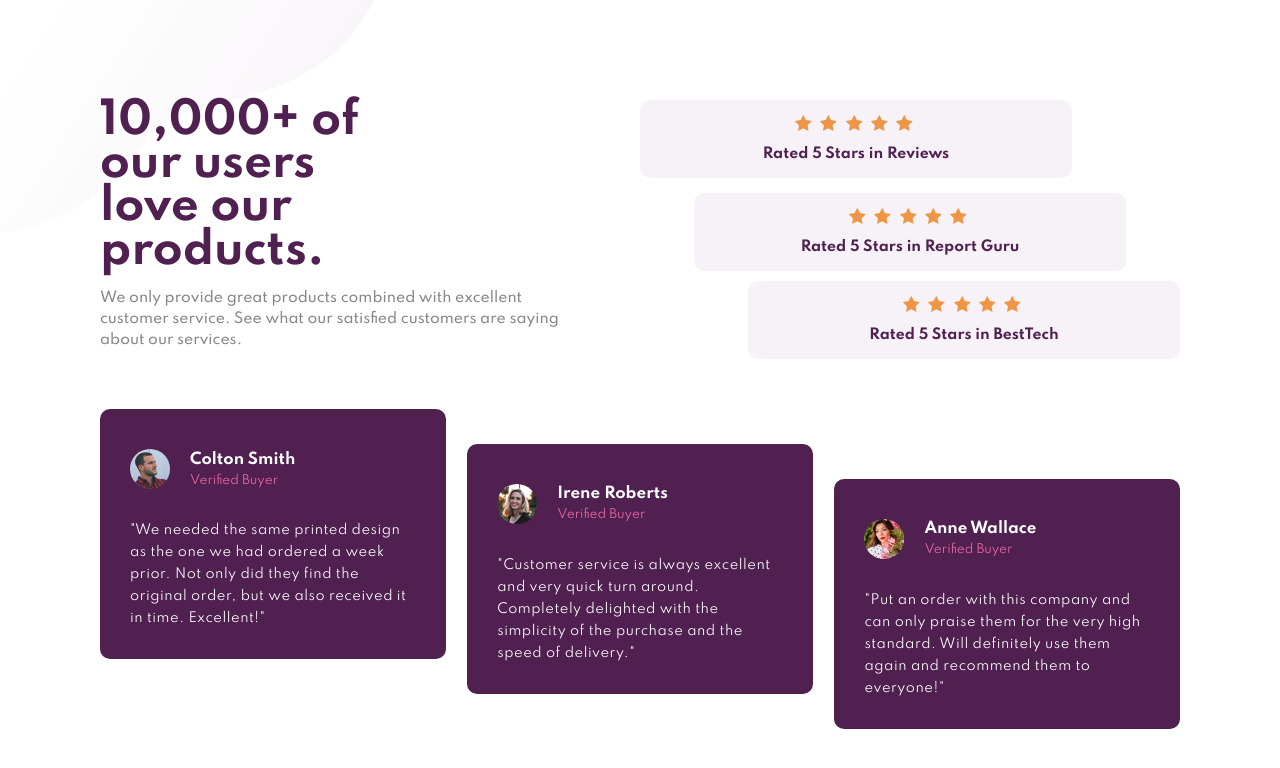
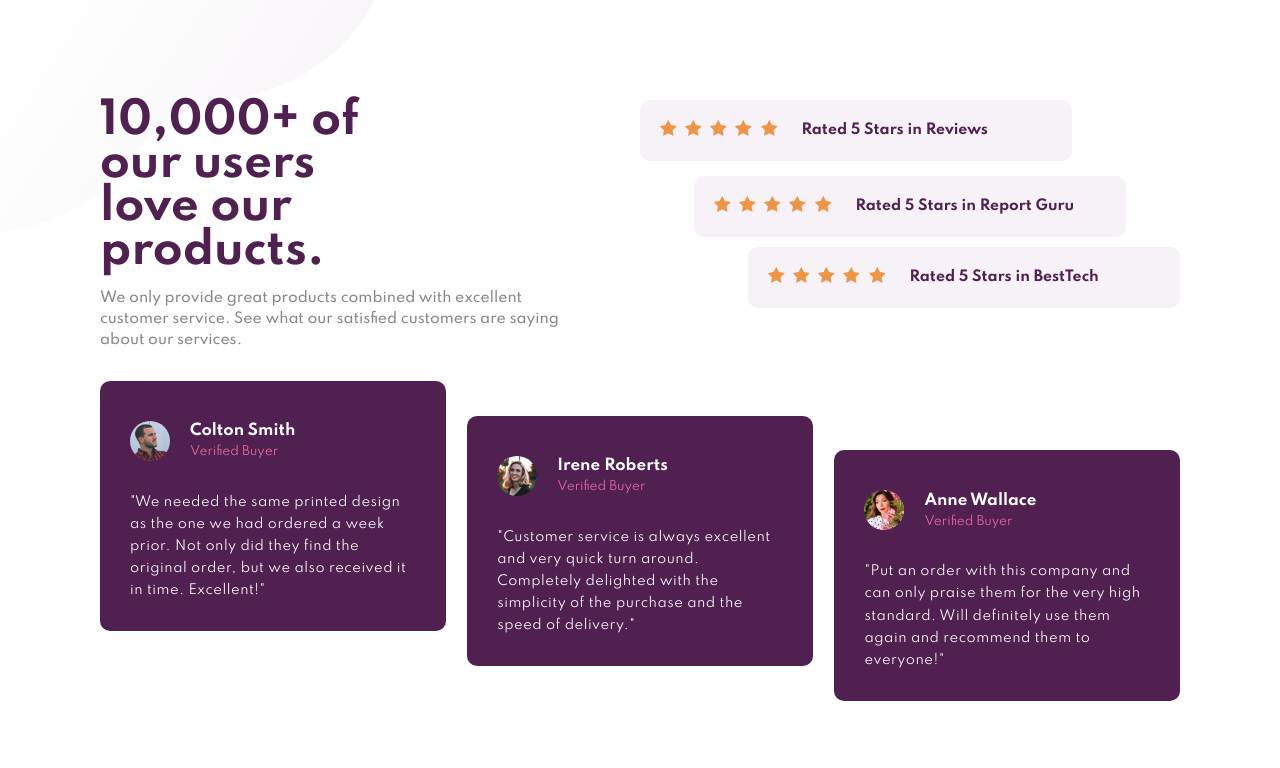
Before and after one commit to caio-alcantara/social-proof-section-master, a plain HTML site: page index.html in a window 1280 px wide. Drawn offline with Linux system fonts and the light colour scheme.

Commit message:
fix start allignment

```diff
--- a/styles/_media-1024.scss
+++ b/styles/_media-1024.scss
@@ -33,4 +33,16 @@
             align-self: flex-end;
         }
     }
+
+    .text-stars-container {
+        .star-review {
+            display: flex;
+            flex-direction: row;
+            align-items: center;
+
+            .star-icons {
+                padding: 5px 20px;
+            }
+        }
+    }
 }
```
Also changed, not shown: styles/style.css, 1 other file.
